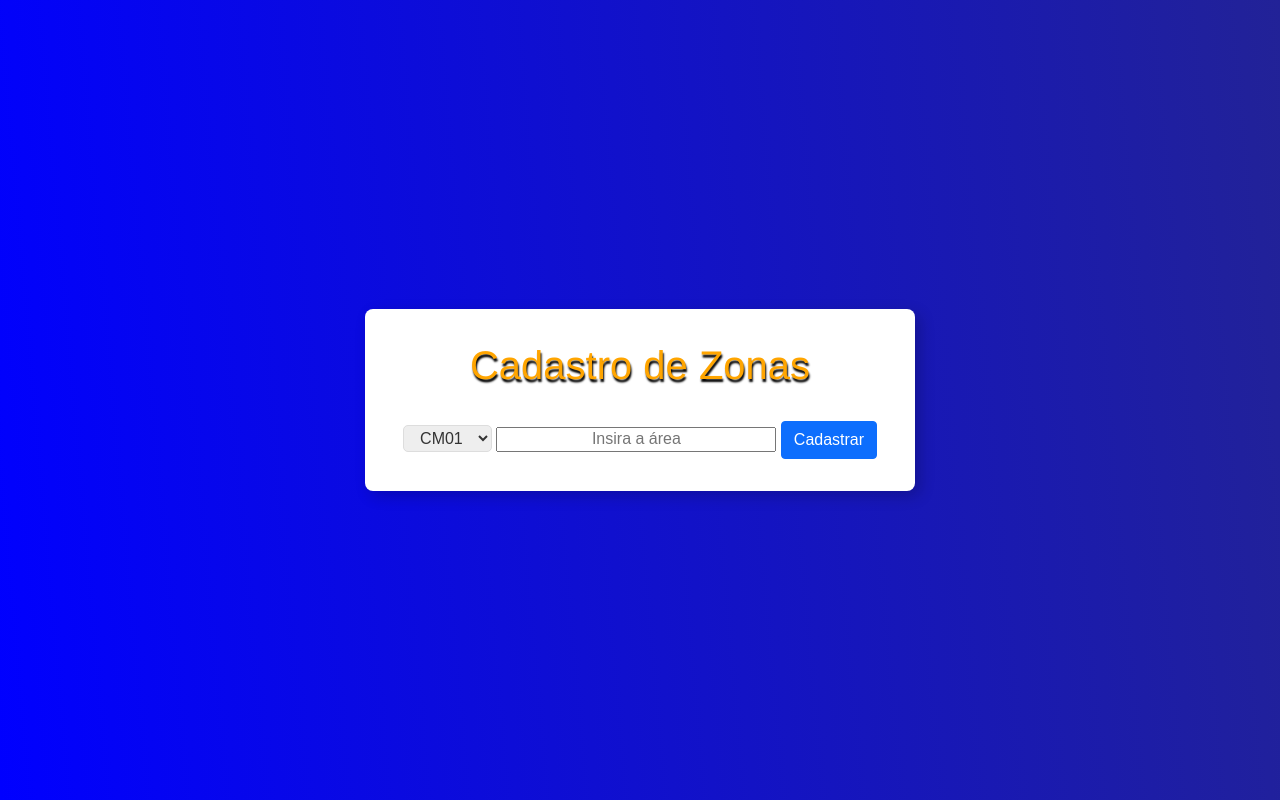
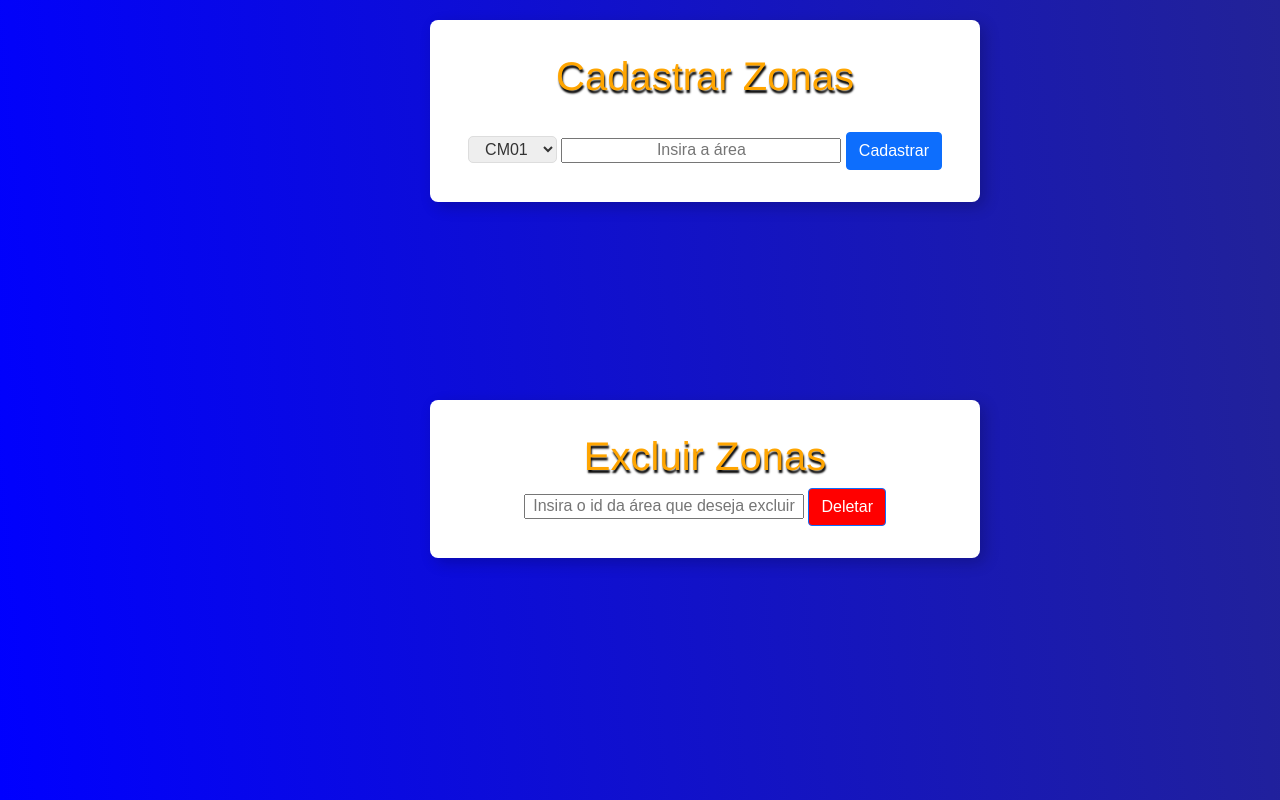
Before and after one commit to h0landa/Busca-PHP, a PHP site: page /cadastro.php in a window 1280 px wide. Run offline with PHP 8.4, Linux system fonts and the light colour scheme.

Commit message:
Melhorias

```diff
--- a/cadastro.php
+++ b/cadastro.php
@@ -11,9 +11,9 @@
 
 </style>
 <body class="body">
-<form name="CadastroZonas" method="GET" action="seleciona_zona.php">
+<form name="CadastroZonas" method="GET" action="msg_sucesso_cadastro.php">
   <div class="container">
-  <h1 class="h1">Cadastro de Zonas</h1>
+  <h1 class="h1">Cadastrar Zonas</h1>
   <!--pode tirar esse br se vc quiser-->
   <br>
   <select type="select" id="input_zonas" name="zonas_select">
@@ -50,8 +50,19 @@
     <input type="text" name="n_area" placeholder="Insira a área" class="inserir-area">
     <button type="submit" class="btn btn-primary">Cadastrar</button>
   </div>
+  <br>
+  <br>
 
 </form>
+
+<form name= "ExcluirZonas" method="GET" action="msg_sucesso_delete.php">
+  <div class="container_delete_area">
+    <h1 class="h1">Excluir Zonas</h1>
+    <input type="text" name="id_area" placeholder="Insira o id da área que deseja excluir" class="inserir-area">
+    <button type="submit" class="btn btn-primary" style="background:red">Deletar</button>
+  </div>
+</form>
+
 </body>
 </html>
 <!--"DELETE FROM `zonas` WHERE `zonas`.`id` = 248"--COMANDO PARA DELETAR ZONA NO SQL>
--- a/estilo/style.css
+++ b/estilo/style.css
@@ -50,6 +50,9 @@
     max-width: 40vh;
     min-height: 100px;
     padding: 2rem;
+    top: 20px;
+    left: 430px;
+    position: absolute;
     box-shadow: 5px 5px 15px rgba(0,0,0,0.2);
     border-radius: 8px;
 
@@ -83,3 +86,21 @@ input.inserir-area{
     outline: none;
     border: 1px solid #bbbbbb;
 }
+
+.container_delete_area{
+    background: white;
+    min-width: 550px;
+    max-width: 40vh;
+    min-height: 100px;
+    padding: 2rem;
+    left:430px;
+    top:200x;
+    position: absolute;
+    box-shadow: 5px 5px 15px rgba(0,0,0,0.2);
+    border-radius: 8px;
+
+}
+.btn.btn-primary{
+    color:white;
+    font: bold;
+}
--- a/seleciona_zona.php
+++ b/msg_sucesso_cadastro.php
@@ -12,7 +12,7 @@ $con = $mysqli->query($consulta) or die($mysqli->error);
     <meta http-equiv="X-UA-Compatible" content="IE=edge">
     <meta name="viewport" content="width=device-width, initial-scale=1.0">
     <title>Cadastro de Zonas</title>
-    <h1>Cadastro de Zonas</h1>
+    <h1 class="h1">Cadastro de Zonas</h1>
 </head>
 <style>
     h2{
@@ -20,7 +20,7 @@ $con = $mysqli->query($consulta) or die($mysqli->error);
     }
 </style>
 <body>
-    <h2>Zona cadastrada com sucesso!</h2>
+    <h2 style="text-align:center">Zona cadastrada com sucesso!</h2>
 
 </body>
 </html>
```
Also changed, not shown: busca.php (+11 -27 lines), index.php (+8 -27 lines), msg_sucesso_delete.php (added, +25 -0 lines), slogan_adriano.png (added).
